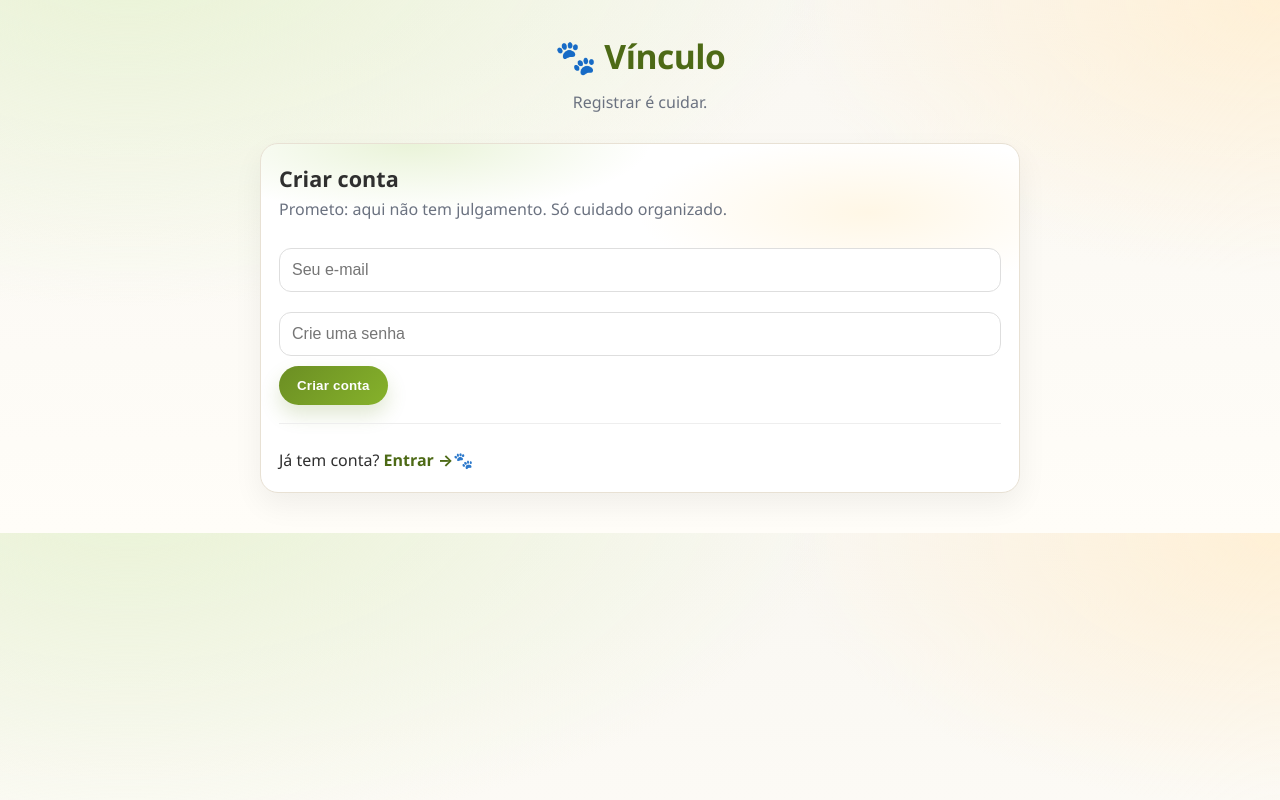
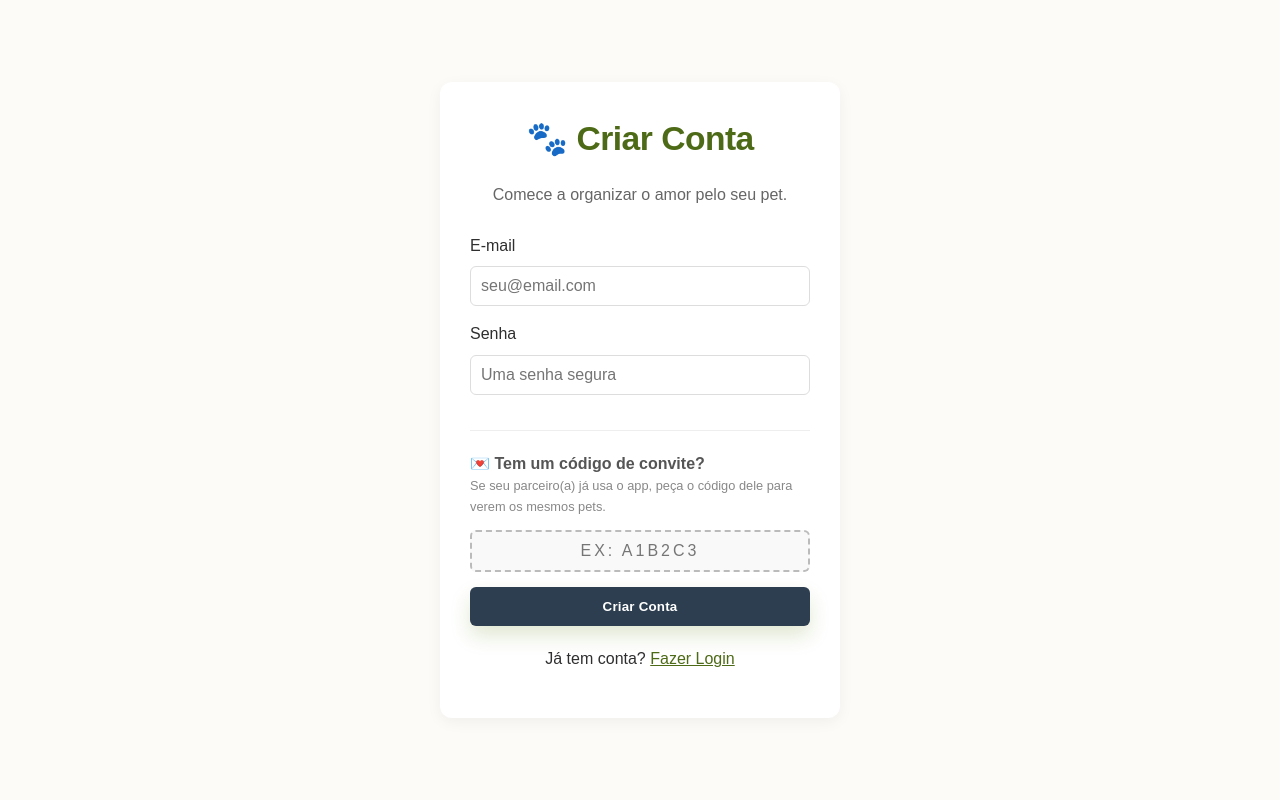
Before and after one commit to sabrinaandraderocha-cmyk/vinculo-pets, a Flask app: page /signup in a window 1280 px wide. Run offline with Flask 3, Linux system fonts and the light colour scheme.

Commit message:
Update signup.html

```diff
--- a/templates/signup.html
+++ b/templates/signup.html
@@ -2,41 +2,55 @@
 <html lang="pt-br">
 <head>
   <meta charset="UTF-8">
-  <title>Vínculo • Criar conta</title>
+  <meta name="viewport" content="width=device-width, initial-scale=1.0">
+  <title>Criar Conta - Vínculo</title>
   <link rel="stylesheet" href="{{ url_for('static', filename='style.css') }}">
+  <style>
+    /* Estilo extra só para o cadastro ficar bonitinho centralizado */
+    body { display: flex; align-items: center; justify-content: center; min-height: 100vh; background: #fdfbf7; font-family: sans-serif; }
+    .auth-box { background: white; padding: 30px; border-radius: 12px; box-shadow: 0 4px 15px rgba(0,0,0,0.05); max-width: 400px; width: 100%; }
+    input { width: 100%; padding: 10px; margin: 8px 0 15px; border: 1px solid #ddd; border-radius: 6px; box-sizing: border-box; }
+    .btn-primary { width: 100%; padding: 12px; background: #2c3e50; color: white; border: none; border-radius: 6px; font-weight: bold; cursor: pointer; }
+    .btn-primary:hover { background: #1a252f; }
+    .code-input { text-transform: uppercase; letter-spacing: 3px; text-align: center; border: 2px dashed #bbb; background: #f9f9f9; }
+    .alert { padding: 10px; margin-bottom: 15px; border-radius: 6px; font-size: 0.9em; }
+    .alert-error { background: #f8d7da; color: #721c24; }
+  </style>
 </head>
 <body>
-  <div class="container">
-    <header>
-      <h1>🐾 Vínculo</h1>
-      <p>Registrar é cuidar.</p>
-    </header>
 
-    <div class="pet-card">
-      <h2 style="margin-top:0;">Criar conta</h2>
-      <p style="color:#6b7280; margin-top:-6px;">
-        Prometo: aqui não tem julgamento. Só cuidado organizado.
-      </p>
+  <div class="auth-box">
+    <h1 style="text-align:center; margin-top:0;">🐾 Criar Conta</h1>
+    <p style="text-align:center; color:#666; margin-bottom:25px;">Comece a organizar o amor pelo seu pet.</p>
 
-      {% if error %}
-        <div class="registro" style="border-left-color:#991b1b;">
-          <strong>Ops:</strong> {{ error }}
-        </div>
+    {% with messages = get_flashed_messages(with_categories=true) %}
+      {% if messages %}
+        {% for category, message in messages %}
+          <div class="alert alert-{{ category }}">{{ message }}</div>
+        {% endfor %}
       {% endif %}
+    {% endwith %}
 
-      <form method="post">
-        <input type="email" name="email" placeholder="Seu e-mail" required>
-        <input type="password" name="password" placeholder="Crie uma senha" required>
-        <button class="btn-primary" type="submit">Criar conta</button>
-      </form>
+    <form method="post">
+      <label>E-mail</label>
+      <input type="email" name="email" placeholder="seu@email.com" required>
 
-      <hr style="border:none;border-top:1px solid #eee; margin:18px 0;">
+      <label>Senha</label>
+      <input type="password" name="password" placeholder="Uma senha segura" required>
 
-      <p style="margin:0;">
-        Já tem conta?
-        <a href="/login" style="font-weight:bold;">Entrar →</a>
-      </p>
-    </div>
+      <hr style="border:0; border-top:1px solid #eee; margin: 20px 0;">
+
+      <label style="font-weight:bold; color:#555;">💌 Tem um código de convite?</label>
+      <p style="font-size:0.8em; color:#888; margin:0 0 5px;">Se seu parceiro(a) já usa o app, peça o código dele para verem os mesmos pets.</p>
+      <input type="text" name="invite_code" class="code-input" placeholder="EX: A1B2C3">
+
+      <button type="submit" class="btn-primary">Criar Conta</button>
+    </form>
+
+    <p style="text-align:center; margin-top:20px;">
+      Já tem conta? <a href="{{ url_for('login') }}">Fazer Login</a>
+    </p>
   </div>
+
 </body>
 </html>
```
